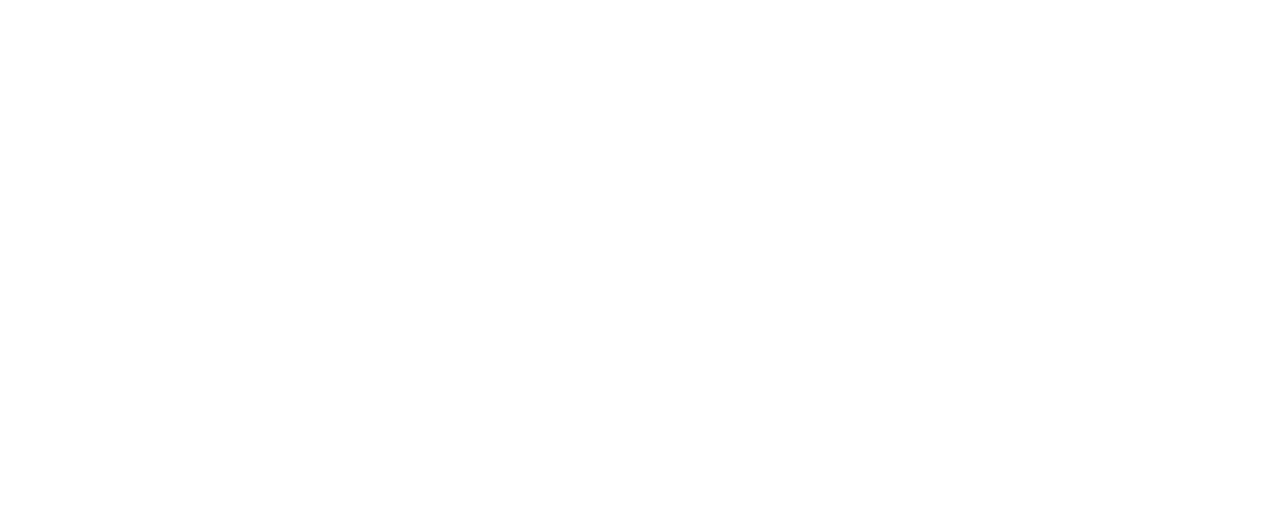
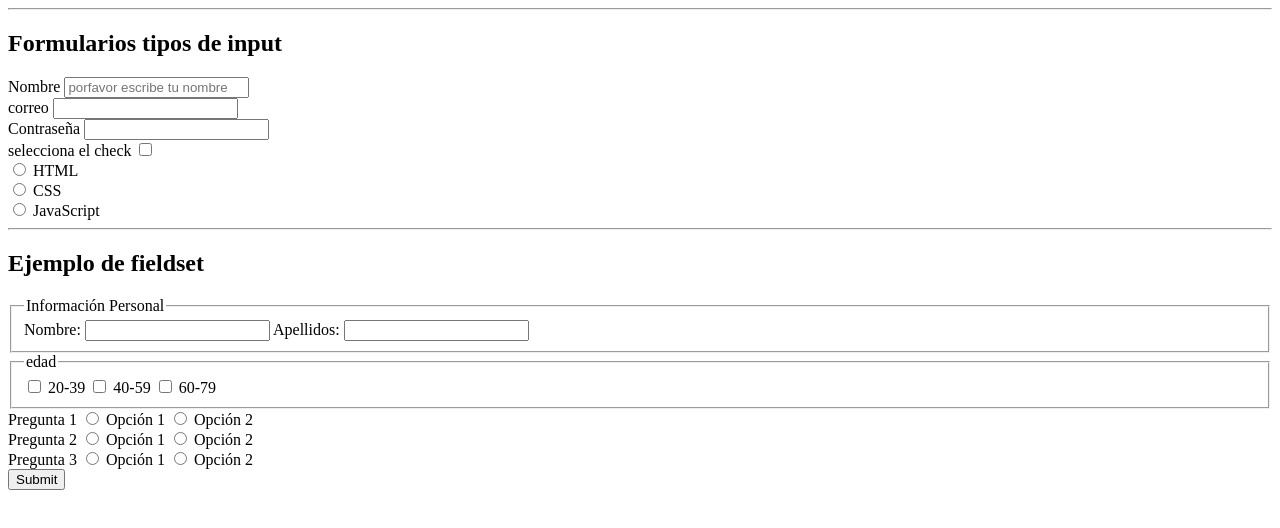
Before and after one commit to CohorteEich/GenerationCH_js, a plain HTML site: page HTML-clases/formularios.html in a window 1280 px wide. Drawn offline with Linux system fonts and the light colour scheme.

Commit message:
ejemplos form html

```diff
--- /dev/null
+++ b/HTML-clases/formulario.js
@@ -0,0 +1,9 @@
+const formularioDOM = document.querySelector("#formm");
+
+/*
+evita el renderizado de la pagina  */
+/* formularioDOM.addEventListener("submit",function(e) {
+    e.preventDefault();
+console.log("evento ok");
+alert("se envio tu fornulario");
+}); */
--- a/HTML-clases/formularios.html
+++ b/HTML-clases/formularios.html
@@ -1,12 +1,93 @@
 <!DOCTYPE html>
 <html lang="es">
-<head>
-    <meta charset="UTF-8">
-    <meta name="viewport" content="width=device-width, initial-scale=1.0">
+  <head>
+    <meta charset="UTF-8" />
+    <meta name="viewport" content="width=device-width, initial-scale=1.0" />
     <title>Formularios HTML</title>
-</head>
-<body>
+  </head>
+  <body>
     <!-- para crear formularios dentro de HTML utilizamos la etiqueta <form></form>-->
     <form action="#"></form>
-</body>
+    <hr />
+    <!-- dentro del form utilizamos el campu input siendo uno de los mas importantes
+dentro de un formulario este input tiene atributos en los cuales destaca siempre type -->
+    <h2>Formularios tipos de input</h2>
+    <form action="">
+      <label for="nombre">Nombre</label>
+      <input
+        type="text"
+        name="nombre"
+        placeholder="porfavor escribe tu nombre"
+      />
+      <br />
+      <label for="email">correo</label>
+      <input type="email" name="email" />
+      <br />
+      <label for="password">Contraseña</label>
+      <input type="password" name="password" />
+      <br />
+      <label for="check">selecciona el check</label>
+      <input type="checkbox" name="check" />
+      <br />
+      <input type="radio" id="html" name="fav_language" value="HTML" />
+      <label for="html">HTML</label><br />
+      <input type="radio" id="css" name="fav_language" value="CSS" />
+      <label for="css">CSS</label><br />
+      <input
+        type="radio"
+        id="javascript"
+        name="fav_language"
+        value="JavaScript"
+      />
+      <label for="javascript">JavaScript</label>
+    </form>
+
+    <hr />
+    <h2>Ejemplo de fieldset</h2>
+    <form>
+
+        <fieldset>
+         <legend>Información Personal</legend>
+         Nombre: <input name='nombre' type='text' tabindex='1'>
+         Apellidos: <input name='apellidos' type='text' tabindex='2'>
+        </fieldset>
+
+        <fieldset>
+         <legend>edad</legend>
+         <input type='checkbox' tabindex='20'
+                   name='edad' value='20-39' > 20-39
+         <input type='checkbox' tabindex='21'
+                   name='edad' value='40-59' > 40-59
+         <input type='checkbox' tabindex='22'
+                   name='edad' value='60-79' > 60-79
+        </fieldset>
+
+       </form>
+
+       <!-- Ejemplo 2 usando radio -->
+
+<form method = "post"  id="formm">
+    <div>
+        <label>Pregunta 1</label>
+        <input type = "radio" name = "preg1" value = "foo" /> Opción 1
+        <input type = "radio" name = "preg1" value = "bar" /> Opción 2
+    </div>
+
+    <div>
+        <label>Pregunta 2</label>
+        <input type = "radio" name = "preg2" value = "foo" /> Opción 1
+        <input type = "radio" name = "preg2" value = "bar" /> Opción 2
+    </div>
+
+    <div>
+        <label>Pregunta 3</label>
+        <input type = "radio" name = "preg3" value = "foo" /> Opción 1
+        <input type = "radio" name = "preg3" value = "bar" /> Opción 2
+    </div>
+
+    <input type = "submit" />
+</form>
+
+<script src="/formulario.js"></script>
+  </body>
 </html>
```
